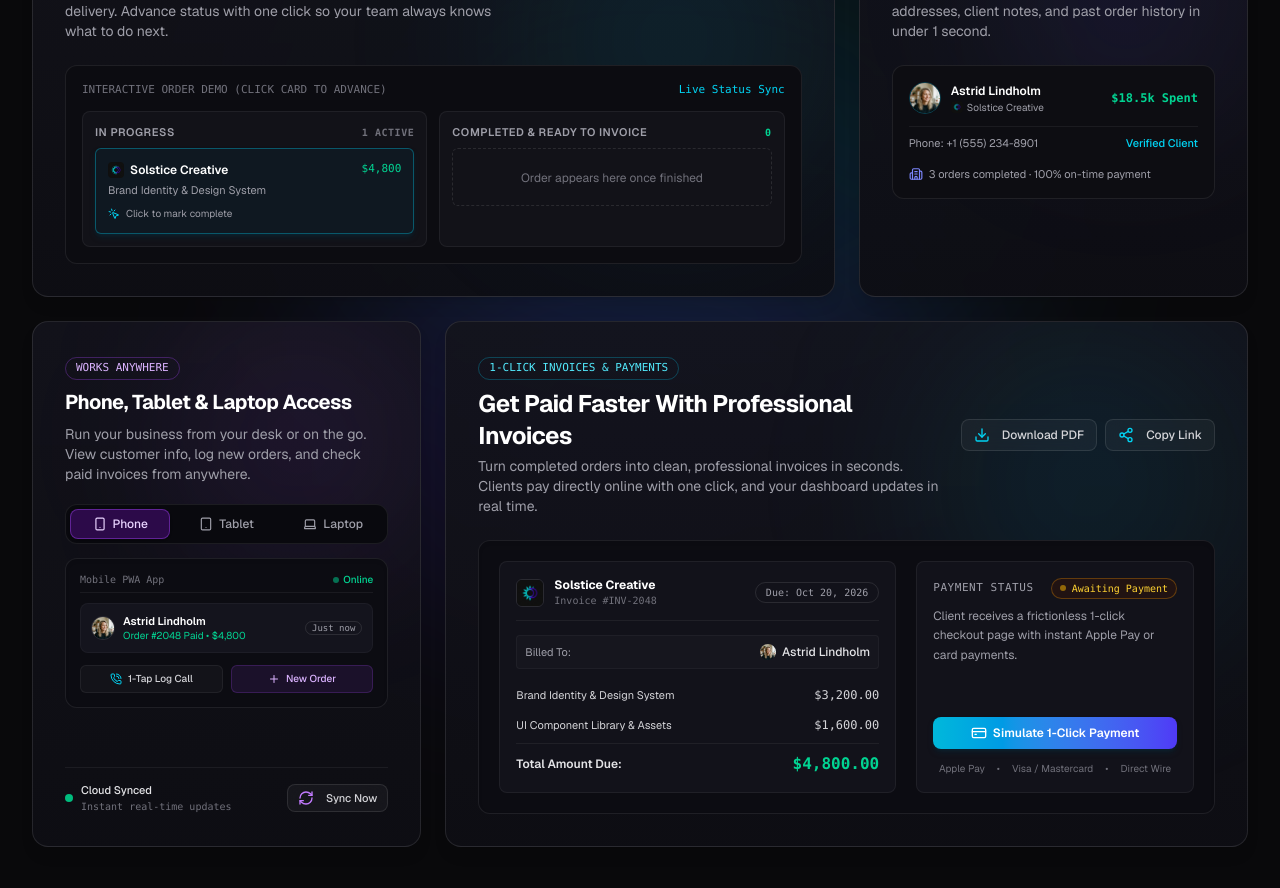
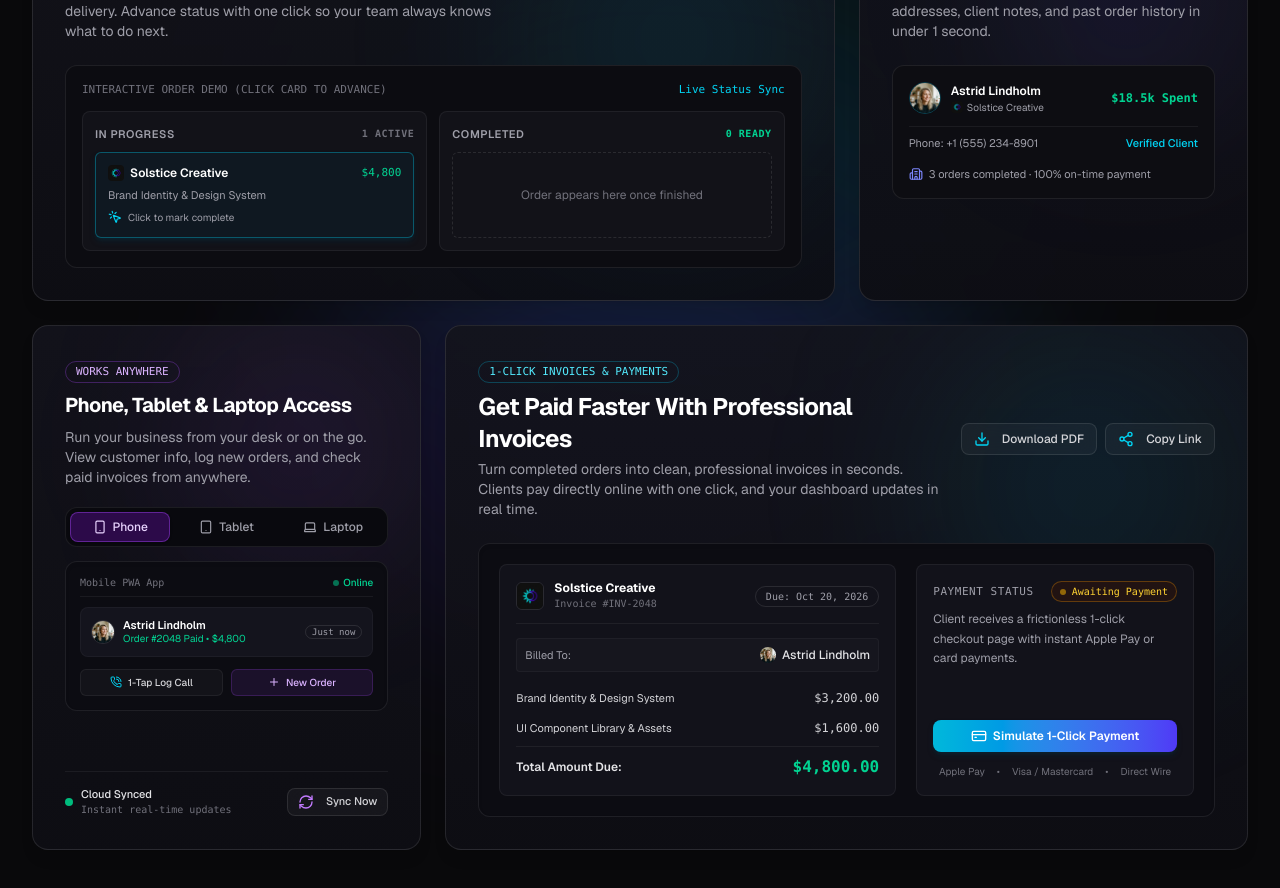
Before and after one commit to Sina-Majd/LightCRM, a Next.js app: page / in a window 1280 px wide. Shown: the part 3220-4108 px from the top of the page. Built offline with nearby package versions, Linux system fonts and the light colour scheme.

Commit message:
fix(landing): prevent layout shift on order tracker card toggle in bento grid

```diff
--- a/src/components/bento-grid.tsx
+++ b/src/components/bento-grid.tsx
@@ -121,71 +121,77 @@ export function BentoGrid() {
 
                 <div className="grid grid-cols-1 sm:grid-cols-2 gap-3">
                   <div className="rounded-lg border border-white/[0.06] bg-[#121218] p-3">
-                    <div className="text-[11px] font-semibold text-zinc-400 mb-2 uppercase tracking-wider flex items-center justify-between">
-                      <span>In Progress</span>
-                      <span className="text-[10px] text-zinc-500 font-mono">{!orderCompleted ? "1 Active" : "0 Active"}</span>
+                    <div className="text-[11px] font-semibold text-zinc-400 mb-2 uppercase tracking-wider flex items-center justify-between h-5">
+                      <span className="truncate">In Progress</span>
+                      <span className="text-[10px] text-zinc-500 font-mono shrink-0 ml-2">
+                        {!orderCompleted ? "1 Active" : "0 Active"}
+                      </span>
                     </div>
                     <div
                       onClick={() => setOrderCompleted(!orderCompleted)}
-                      className={`rounded-md border p-3 transition-all cursor-pointer ${
+                      className={`rounded-md border p-3 transition-all cursor-pointer h-[86px] flex flex-col justify-between select-none ${
                         !orderCompleted
                           ? "border-cyan-500/40 bg-cyan-950/20 text-white shadow-md shadow-cyan-950/40"
                           : "border-white/[0.06] bg-white/[0.02] text-zinc-500 opacity-60"
                       }`}
                     >
-                      <div className="flex items-center justify-between">
-                        <div className="flex items-center gap-1.5">
+                      <div className="flex items-center justify-between gap-2">
+                        <div className="flex items-center gap-1.5 min-w-0">
                           <img
                             src="/solstice-logo.jpg"
                             alt="Solstice Creative"
-                            className="h-4 w-4 rounded object-cover"
+                            className="h-4 w-4 rounded object-cover shrink-0"
                           />
-                          <span className="text-xs font-semibold text-white">Solstice Creative</span>
+                          <span className="text-xs font-semibold text-white truncate">Solstice Creative</span>
                         </div>
-                        <span className="font-mono text-[11px] text-emerald-400">$4,800</span>
+                        <span className="font-mono text-[11px] text-emerald-400 shrink-0">$4,800</span>
                       </div>
-                      <p className="text-[11px] text-zinc-400 mt-1">Brand Identity & Design System</p>
-                      <div className="mt-2 text-[10px] text-zinc-400 flex items-center gap-1.5">
-                        <MousePointerClick className="h-3 w-3 text-cyan-400" />
-                        <span>{!orderCompleted ? "Click to mark complete" : "Completed"}</span>
+                      <p className="text-[11px] text-zinc-400 truncate">Brand Identity & Design System</p>
+                      <div className="text-[10px] text-zinc-400 flex items-center gap-1.5">
+                        <MousePointerClick className="h-3.5 w-3.5 text-cyan-400 shrink-0" />
+                        <span className="truncate">{!orderCompleted ? "Click to mark complete" : "Completed · Click to reset"}</span>
                       </div>
                     </div>
                   </div>
 
                   <div className="rounded-lg border border-white/[0.06] bg-[#121218] p-3">
-                    <div className="text-[11px] font-semibold text-zinc-400 mb-2 uppercase tracking-wider flex items-center justify-between">
-                      <span>Completed & Ready to Invoice</span>
-                      <span className="text-[10px] text-emerald-400 font-mono">{orderCompleted ? "1 Ready" : "0"}</span>
+                    <div className="text-[11px] font-semibold text-zinc-400 mb-2 uppercase tracking-wider flex items-center justify-between h-5">
+                      <span className="truncate">Completed</span>
+                      <span className="text-[10px] text-emerald-400 font-mono shrink-0 ml-2">
+                        {orderCompleted ? "1 Ready" : "0 Ready"}
+                      </span>
                     </div>
                     <div
                       onClick={() => setOrderCompleted(!orderCompleted)}
-                      className={`rounded-md border p-3 transition-all cursor-pointer ${
+                      className={`rounded-md border p-3 transition-all cursor-pointer h-[86px] flex flex-col justify-between select-none ${
                         orderCompleted
                           ? "border-emerald-500/40 bg-emerald-950/20 text-white shadow-md shadow-emerald-950/40"
-                          : "border-dashed border-white/10 bg-transparent text-zinc-500 text-center py-4"
+                          : "border-dashed border-white/10 bg-transparent text-zinc-500"
                       }`}
                     >
                       {orderCompleted ? (
-                        <div>
-                          <div className="flex items-center justify-between">
-                            <div className="flex items-center gap-1.5">
+                        <>
+                          <div className="flex items-center justify-between gap-2">
+                            <div className="flex items-center gap-1.5 min-w-0">
                               <img
                                 src="/solstice-logo.jpg"
                                 alt="Solstice Creative"
-                                className="h-4 w-4 rounded object-cover"
+                                className="h-4 w-4 rounded object-cover shrink-0"
                               />
-                              <span className="text-xs font-semibold text-white">Solstice Creative</span>
+                              <span className="text-xs font-semibold text-white truncate">Solstice Creative</span>
                             </div>
-                            <span className="font-mono text-[11px] text-emerald-400">$4,800</span>
+                            <span className="font-mono text-[11px] text-emerald-400 shrink-0">$4,800</span>
                           </div>
-                          <p className="text-[11px] text-zinc-400 mt-1">Brand Identity & Design System</p>
-                          <div className="mt-2 text-[10px] text-emerald-400 flex items-center gap-1.5">
-                            <CheckCircle2 className="h-3.5 w-3.5" />
-                            <span>Ready! 1-click invoice generated</span>
+                          <p className="text-[11px] text-zinc-400 truncate">Brand Identity & Design System</p>
+                          <div className="text-[10px] text-emerald-400 flex items-center gap-1.5">
+                            <CheckCircle2 className="h-3.5 w-3.5 shrink-0" />
+                            <span className="truncate">Ready! 1-click invoice</span>
                           </div>
+                        </>
+                      ) : (
+                        <div className="flex items-center justify-center h-full text-center">
+                          <span className="text-xs text-zinc-500">Order appears here once finished</span>
                         </div>
-                      ) : (
-                        <span className="text-xs text-zinc-500">Order appears here once finished</span>
                       )}
                     </div>
                   </div>
```
